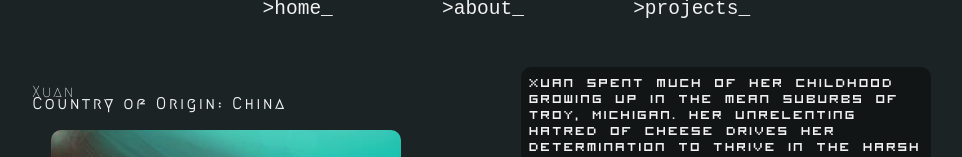
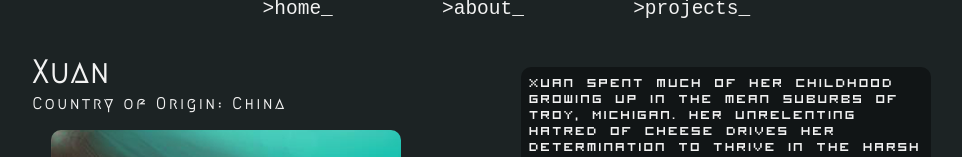
Before and after one commit to justxuit/justxuit.github.io, a plain HTML site: page pages/about.html in a window 1280 px wide. Shown: the top 157 px of the page, without its empty margins (147-1109 px from the left). Drawn offline with Linux system fonts and the light colour scheme; files whose address does not match are found by name.

Commit message:
Fixed text display error on about.html page

```diff
--- a/styles/dark-green.css
+++ b/styles/dark-green.css
@@ -151,6 +151,8 @@ img {
 
 #stats-name {
 	font-family: megrim;
+	font-size: 2em;
+	font-weight: bold;
 }
 
 #portrait-about {
```
Also changed, not shown: pages/about.html (+1 -0 lines).
